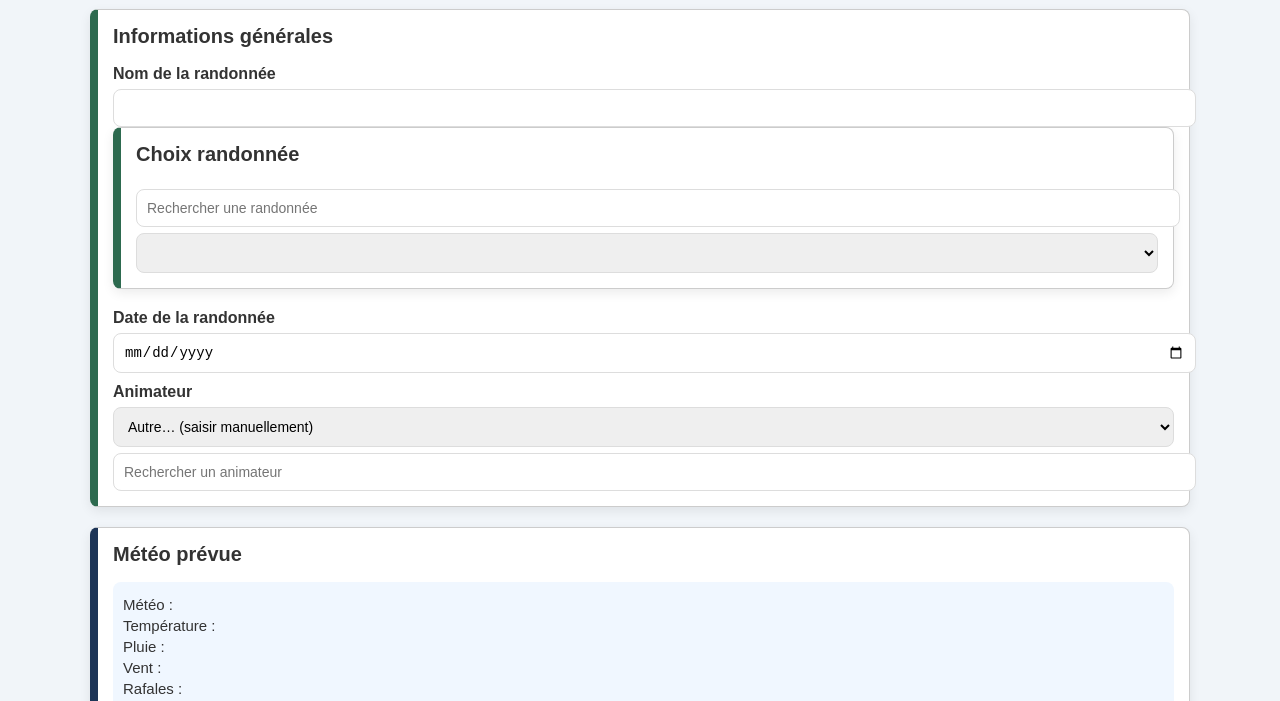
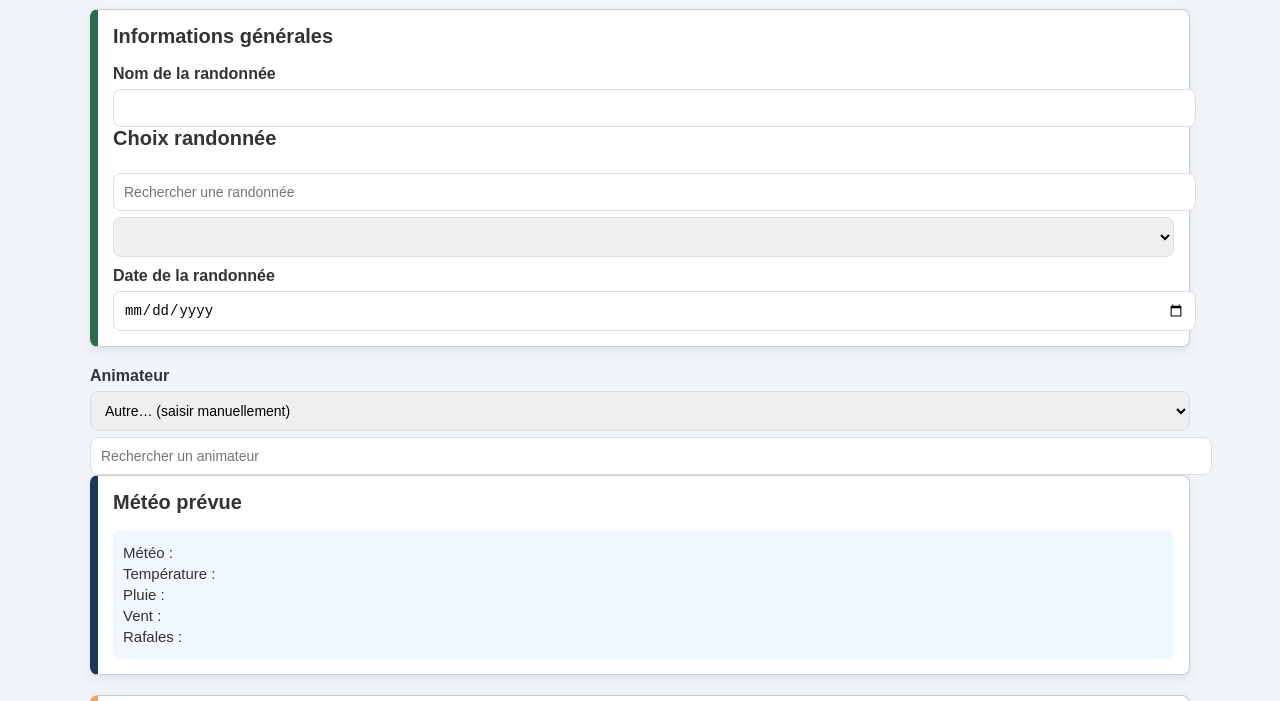
Before and after one commit to dbizcyber/meteorando, a plain HTML site: page index.html in a window 1280 px wide. Shown: the part 99-800 px from the top of the page. Drawn offline with nearby package versions, Linux system fonts and the light colour scheme.

Commit message:
Update index.html

```diff
--- a/index.html
+++ b/index.html
@@ -69,18 +69,17 @@ border-radius:6px;
 
 <label>Nom de la randonnée</label>
 <input id="nomRando">
-  <section>
 
 <h2>Choix randonnée</h2>
 
 <input id="rechercheRando" placeholder="Rechercher une randonnée">
 
-<select id="menuRandos"></select>
-
-</section>
+<select id="rando"></select>
 
 <label>Date de la randonnée</label>
 <input type="date" id="dateRando">
+
+</section>
 
 <label>Animateur</label>
 
```
